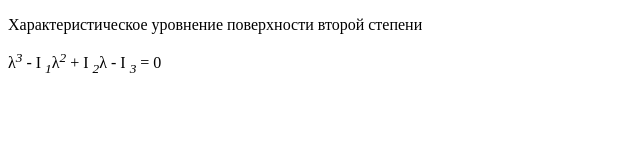
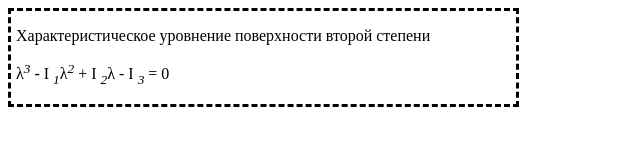
Before and after one commit to Metam0rf/metam0rf.github.io, a plain HTML site: page Module_2/Task6/index.html in a window 1280 px wide. Shown: the whole page, without its empty margins (0-640 px from the left). Drawn offline with Linux system fonts and the light colour scheme.

Commit message:
module2 (fix 1)

```diff
--- a/Module_2/Task6/css/style.css
+++ b/Module_2/Task6/css/style.css
@@ -1,3 +1,9 @@
+div{
+    width: 500px;
+    padding-left: 5px;
+    border: dashed black;
+}
+
 sub{
     font-style: italic;
 }
--- a/Module_2/Task6/index.html
+++ b/Module_2/Task6/index.html
@@ -6,7 +6,9 @@
     <title>Task 6</title>
 </head>
 <body>
-    <p>Характеристическое уровнение поверхности второй степени</p>
-    <p>&lambda;<sup>3</sup> - I <sub>1</sub>&lambda;<sup>2</sup> + I <sub>2</sub>&lambda; - I <sub>3</sub> = 0</p>
+    <div>
+        <p>Характеристическое уровнение поверхности второй степени</p>
+        <p>&lambda;<sup>3</sup> - I <sub>1</sub>&lambda;<sup>2</sup> + I <sub>2</sub>&lambda; - I <sub>3</sub> = 0</p>
+    </div>
 </body>
 </html>
--- a/Module_2/Task7/css/style.css
+++ b/Module_2/Task7/css/style.css
@@ -1,3 +1,9 @@
+div{
+    width: 500px;
+    padding-left: 5px;
+    border: dashed black;
+}
+
 sub{
     color: blue;
 }
```
Also changed, not shown: Module_2/Task7/index.html (+4 -2 lines).
